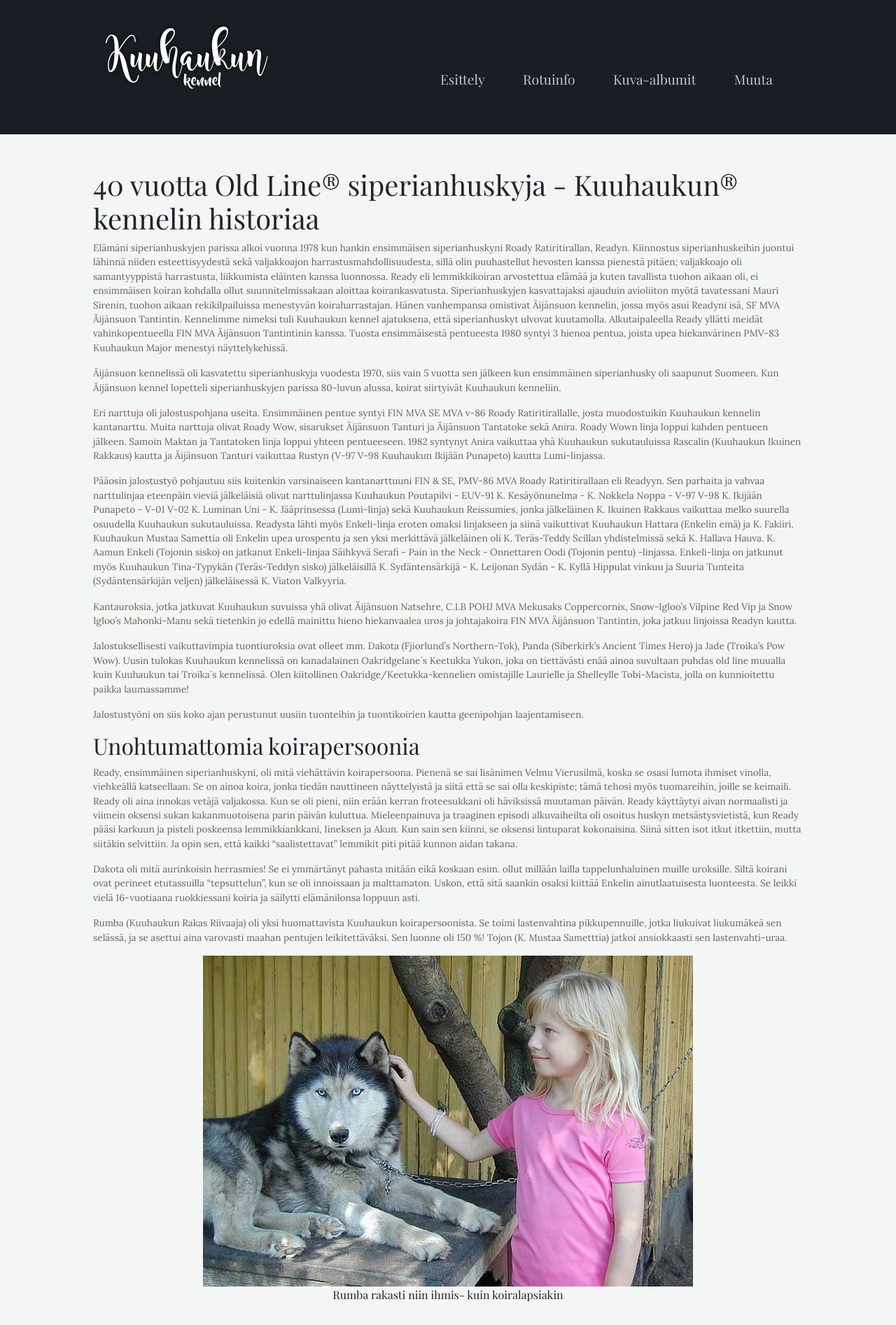
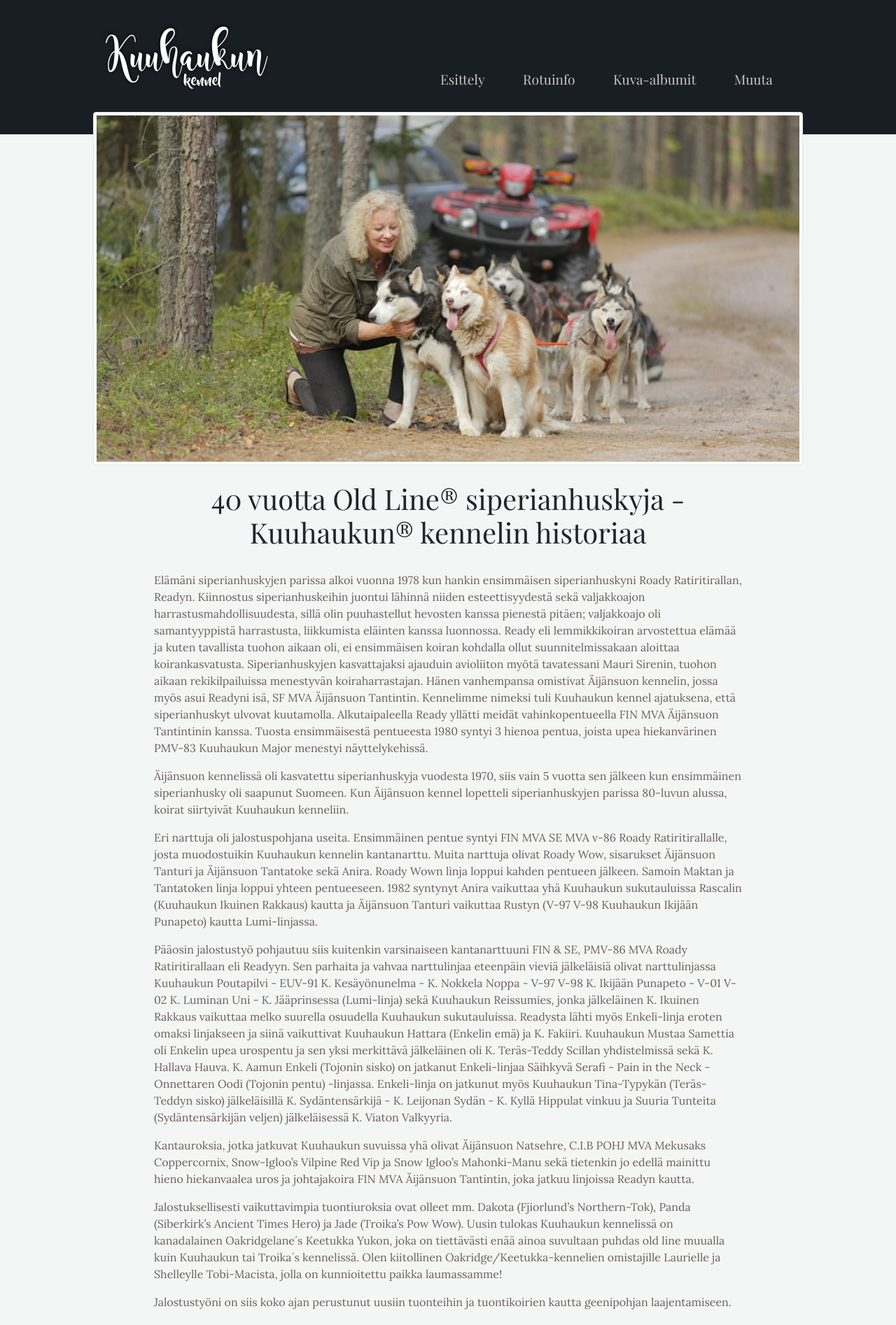
Before and after one commit to Sudensaaga/kuuhaukku, a Jekyll site: the page built from artikkelit/kuuhaukun-kennelin-historia.md, in a window 1280 px wide. Shown: the top 1894 px of the page at 70% size. Built offline with Jekyll 4.4.1, drawn with Linux system fonts in a browser that asks for light colours.

Commit message:
artikkeliin saa ison kuvan, yläpalkki pienempi

```diff
--- a/_layouts/artikkeli-kuvapalkilla.html
+++ b/_layouts/artikkeli-kuvapalkilla.html
@@ -5,7 +5,7 @@ layout: default
 
 <article class="post">
     <div class="container">
-        <div class="row mx-lg-5 mt-5 py-5">
+        <div class="row mx-lg-5 py-5">
             <div class="col-mg-4 col-lg-3 col-sm-12 vasen-kuvapalkki m-md-0 pl-md-0 pr-md-4">
                 {%- include kuvapalkki.html -%}
 
--- a/_layouts/artikkeli.html
+++ b/_layouts/artikkeli.html
@@ -6,15 +6,24 @@ layout: default
 <article class="post">
     <div class="container">
         <div class="mx-lg-5 mt-5 py-5">
-            {% if post.iso-kuva %}
-            <img src="{{ site.url }}/images/{{post.post.iso-kuva}}" alt="post.iso-kuva-sokeille">
+            {% if page.iso-kuva %}
+            <div class="text-center mt-0 mb-4">
+                <img class="artikkelin-iso-kuva" src="{{ site.url }}/images/{{page.iso-kuva}}"
+                     alt="page.iso-kuva-sokeille">
+            </div>
             {% endif %}
-            <header class="post-header">
-                <h1 class="post-title">{{ page.otsikko | escape }}</h1>
-            </header>
 
-            <div class="post-content">
-                {{ content }}
+
+            <div class="row">
+                <div class="col-lg-1"></div>
+                <div class="post-content col-lg-10">
+                    <header class="post-header">
+                        <h1 class="post-title text-center">{{ page.otsikko | escape }}</h1>
+                    </header>
+
+                    {{ content }}
+                </div>
+                <div class="col-lg-1"></div>
             </div>
         </div>
     </div>
--- a/_sass/_bootstrap_customization.scss
+++ b/_sass/_bootstrap_customization.scss
@@ -8,12 +8,16 @@
 
 p {
   font-family: 'Lora', serif;
-  font-size: 0.85rem;
+  font-size: 1rem;
   color: #6c5f5b;
 }
 
-a, a:hover{
-    color: #bf0f0a;
+a, a:hover {
+  color: #bf0f0a;
+}
+
+h1.post-title {
+  margin-bottom: 0.8em;
 }
 
 body {
@@ -37,7 +41,6 @@ nav {
 
 }
 
-
 footer h3, footer a {
   font-size: 1.2rem;
 }
@@ -50,7 +53,6 @@ footer h3, footer a {
   width: 620px;
   height: 379px;
 }
-
 
 .nav-item {
   font-size: 1.2rem;
@@ -78,14 +80,18 @@ footer h3, footer a {
   letter-spacing: -0.02em;
 }
 
-
 .slide-p {
   line-height: 1.8em;
+  font-size: 0.85rem;
 }
 
 .kolme-esiin-card, .kolme-esiin-card a, .kolme-esiin-card p {
-    background-color: black;
-    color: #faf3ed;
+  background-color: black;
+  color: #faf3ed;
+}
+
+.kolme-esiin-card p {
+  font-size: 0.85rem;
 }
 
 .linkkiosio {
@@ -104,6 +110,15 @@ footer h3, footer a {
   }
 }
 
+.artikkelin-iso-kuva {
+  margin-top: calc(-5rem);
+  width: 100%;
+  border: 1px solid #dee2e6;
+  border-radius: 0.25rem;
+  padding: 0.25rem;
+  background-color: #fff;
+}
+
 .artikkeli {
 }
 
@@ -119,6 +134,6 @@ footer h3, footer a {
   color: #6c5f5b;
 }
 
-.vasen-kuvapalkki img{
+.vasen-kuvapalkki img {
   width: 100%;
 }
--- a/artikkelit/kuuhaukun-kennelin-historia.md
+++ b/artikkelit/kuuhaukun-kennelin-historia.md
@@ -9,7 +9,7 @@ kolme-esiin-kuva: oldlinehistoria.jpg
 
 otsikko: 40 vuotta Old Line® siperianhuskyja -
     Kuuhaukun® kennelin historiaa
-iso-kuva: images/historia/historiaotsikko2.jpg
+iso-kuva: historia/historiaotsikko2.jpg
 iso-kuva-sokeille: Jaana ja valjakko
 ---
 
```
